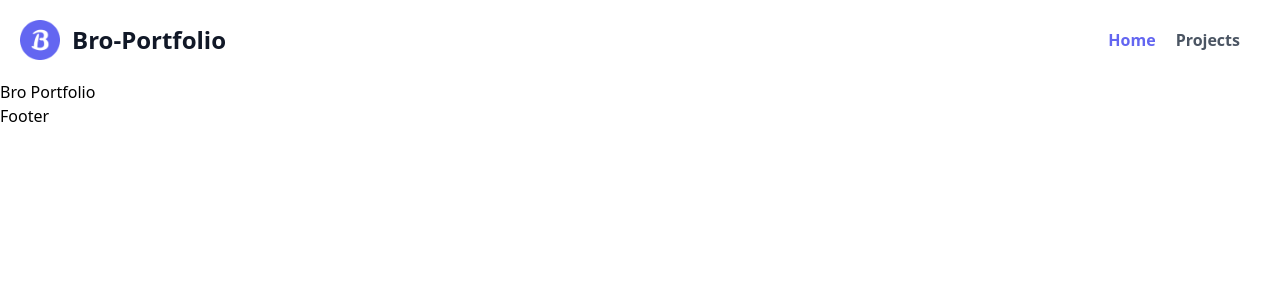
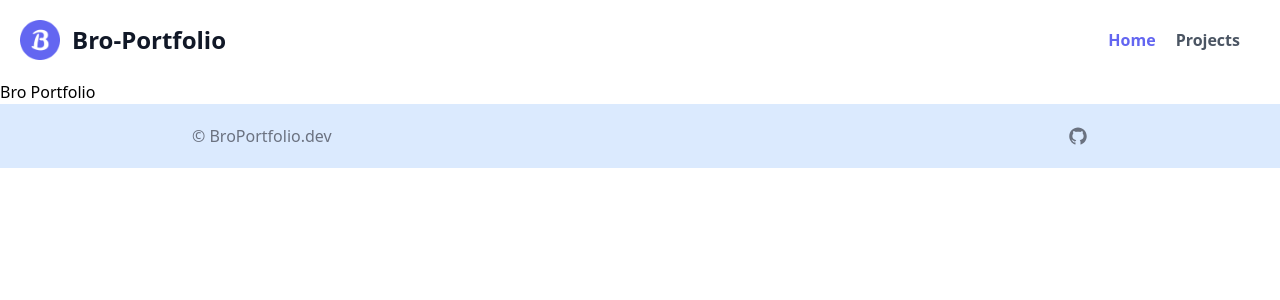
Before and after one commit to kimbro95/Bro-Portfolio, a Next.js app: page / in a window 1280 px wide. Shown: the top 300 px of the page. Built offline with nearby package versions, Linux system fonts and the light colour scheme.

Commit message:
Footer 구조

```diff
--- a/components/footer.js
+++ b/components/footer.js
@@ -1,8 +1,33 @@
 const Footer = () => {
   return (
-    <div>
-      <h1>Footer</h1>
-    </div>
+    <footer className="text-gray-600 body-font">
+      <div className="bg-blue-100">
+        <div className="container sm:px-50 lg:px-48 py-5 mx-auto flex items-center sm:flex-row flex-col">
+          <p className="text-md text-gray-500 sm:mt-0 mt-2">
+            © BroPortfolio.dev
+          </p>
+          <span className="inline-flex sm:ml-auto sm:mt-0 mt-2 justify-center sm:justify-start">
+            <a
+              className=" text-gray-500"
+              target="_blank"
+              href="https://github.com/kimbro95/Bro-Portfolio"
+              rel="noreferrer"
+            >
+              <svg
+                stroke="currentColor"
+                fill="currentColor"
+                strokeWidth="0"
+                viewBox="0 0 1024 1024"
+                className="w-5 h-5"
+                xmlns="http://www.w3.org/2000/svg"
+              >
+                <path d="M511.6 76.3C264.3 76.2 64 276.4 64 523.5 64 718.9 189.3 885 363.8 946c23.5 5.9 19.9-10.8 19.9-22.2v-77.5c-135.7 15.9-141.2-73.9-150.3-88.9C215 726 171.5 718 184.5 703c30.9-15.9 62.4 4 98.9 57.9 26.4 39.1 77.9 32.5 104 26 5.7-23.5 17.9-44.5 34.7-60.8-140.6-25.2-199.2-111-199.2-213 0-49.5 16.3-95 48.3-131.7-20.4-60.5 1.9-112.3 4.9-120 58.1-5.2 118.5 41.6 123.2 45.3 33-8.9 70.7-13.6 112.9-13.6 42.4 0 80.2 4.9 113.5 13.9 11.3-8.6 67.3-48.8 121.3-43.9 2.9 7.7 24.7 58.3 5.5 118 32.4 36.8 48.9 82.7 48.9 132.3 0 102.2-59 188.1-200 212.9a127.5 127.5 0 0 1 38.1 91v112.5c.8 9 0 17.9 15 17.9 177.1-59.7 304.6-227 304.6-424.1 0-247.2-200.4-447.3-447.5-447.3z"></path>
+              </svg>
+            </a>
+          </span>
+        </div>
+      </div>
+    </footer>
   );
 };
 
```
